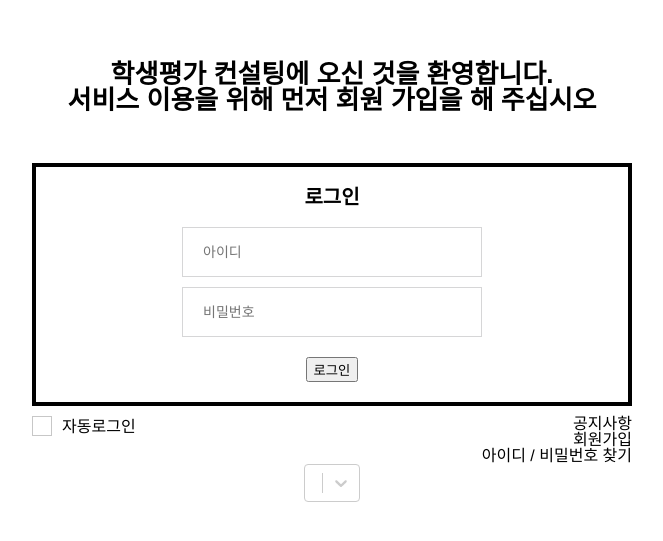
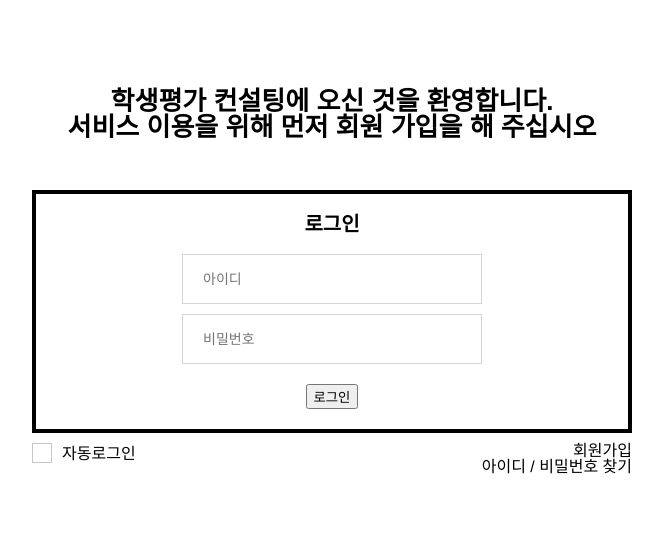
Before and after one commit to kyung-doo/kice, a React (Create React App) app: page /login in a window 1280 px wide. Shown: the part 119-660 px from the top of the page, without its empty margins (308-971 px from the left). Built offline with nearby package versions, Linux system fonts and the light colour scheme.

Commit message:
select 추가

```diff
--- a/src/components/Modal.tsx
+++ b/src/components/Modal.tsx
@@ -19,7 +19,7 @@ export interface Props extends HTMLProps<HTMLInputElement> {
 
 
 /**
- * 텍스트 인풋 컴포넌트
+ * 모달 컴포넌트
  */
 const Modal: FC<Props & {as?: any}> = ({
     className,
--- a/src/components/Pagination.tsx
+++ b/src/components/Pagination.tsx
@@ -31,7 +31,7 @@ export interface Props extends HTMLProps<HTMLDivElement> {
 }
 
 /**
- * 버튼 컴포넌트
+ * 페이지네이션 컴포넌트
  */
 const Pagination: FC<Props & {as?: any}> = ({
    className,
--- a/src/components/Select.tsx
+++ b/src/components/Select.tsx
@@ -1,26 +1,30 @@
 import { FC, HTMLProps } from "react";
 import styled, { css } from 'styled-components';
-import ReactSelect, { Props as ReactSelectProps } from 'react-select';
+import ReactSelect, { OptionProps, Props as ReactSelectProps } from 'react-select';
+import { useCallback } from "@storybook/addons";
 
 
 
 export interface Props extends ReactSelectProps {
-
 }
 
 /**
- * 버튼 컴포넌트
+ * select 컴포넌트
+ * props는 https://react-select.com/home 참고
  */
 const Select: FC<Props & {as?: any}> = ({
    className,
+   placeholder="선택해 주세요.",
    ...props
 }) => {
 
    return (
       <Styled.Select className={className}>
          <ReactSelect
+            classNamePrefix="select"
             isSearchable={false}
             isClearable={false}
+            placeholder={placeholder}
             {...props}
          />
       </Styled.Select>
@@ -29,7 +33,9 @@ const Select: FC<Props & {as?: any}> = ({
 
 const Styled = {
    Select: styled.div<Props>`
-
+      .select__control{
+         min-width: 150px;
+      }
    `,
 }
 
--- a/src/pages/Login.tsx
+++ b/src/pages/Login.tsx
@@ -19,12 +19,6 @@ const Login: FC = () => {
    const onLogin = useCallback(() => {
       console.log('id: ', id, ', password: ', password, ', autologin: ', autoLogin)
    },[id, password, autoLogin]);
-
-   const selectOptions = [
-      { value: 'val1', label: 'option1' },
-      { value: 'val2', label: 'option2' },
-      { value: 'val3', label: 'option3' }
-     ]
 
 
    return (
@@ -63,16 +57,10 @@ const Login: FC = () => {
                onChange={() => setAutoLogin(!autoLogin)}
             />
             <div className="align-right">
-               <Button as="a" onClick={() => navigate({ pathname: '/consulting-apply/choose-school-board', search: '?pageId=1'})}>공지사항</Button><br />
                <Button as="a" onClick={() => navigate('/join')}>회원가입</Button><br />
                <Button as="a" onClick={() => navigate('/find-id-password')}>아이디 / 비밀번호 찾기</Button>
             </div>
          </div>
-         <Select
-            className="select"
-            options={selectOptions}
-            defaultInputValue={selectOptions[0].value}
-         />
       </Styled.Login>
    );
 }
```
Also changed, not shown: 1 other file (tests, documents, lock files or other folders).
